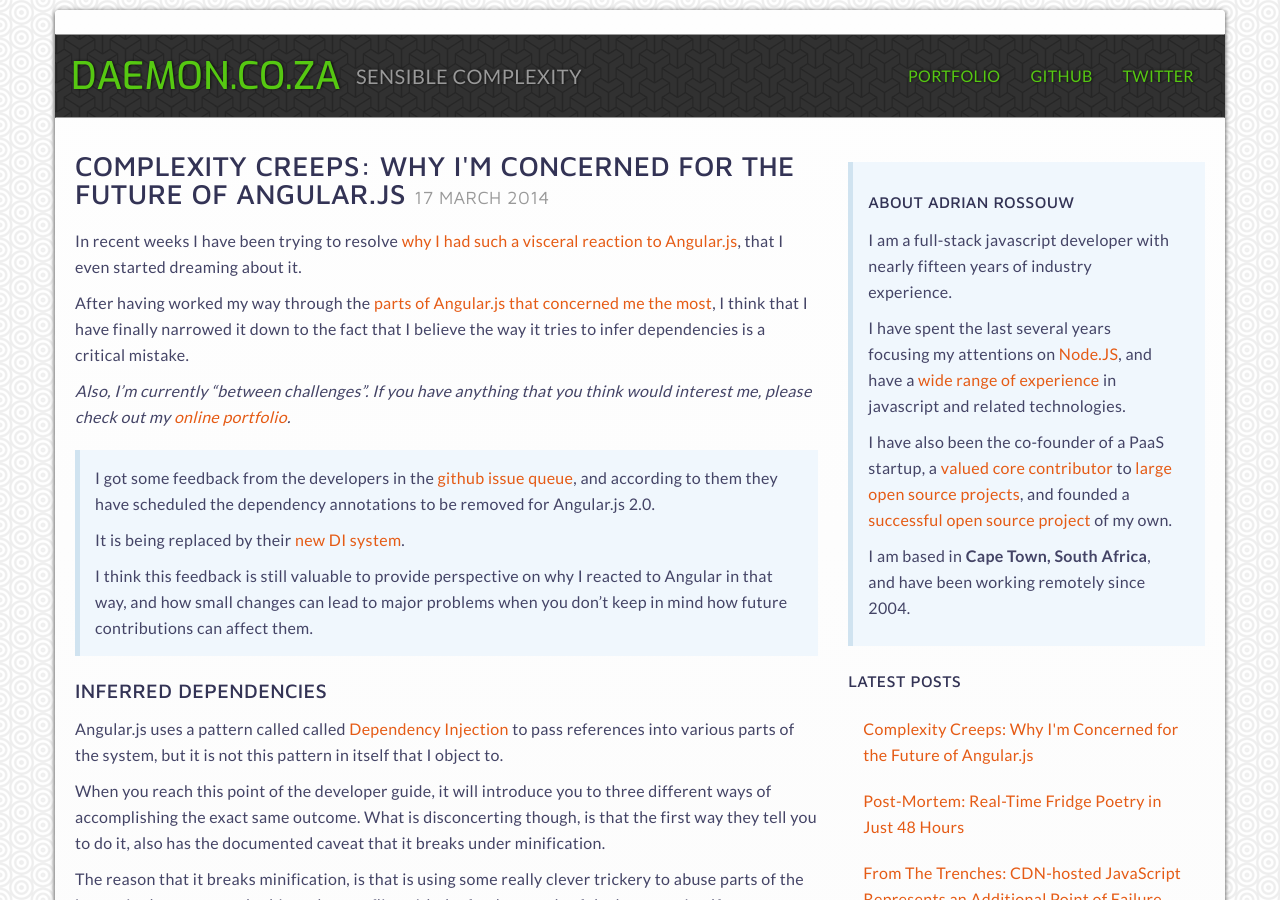
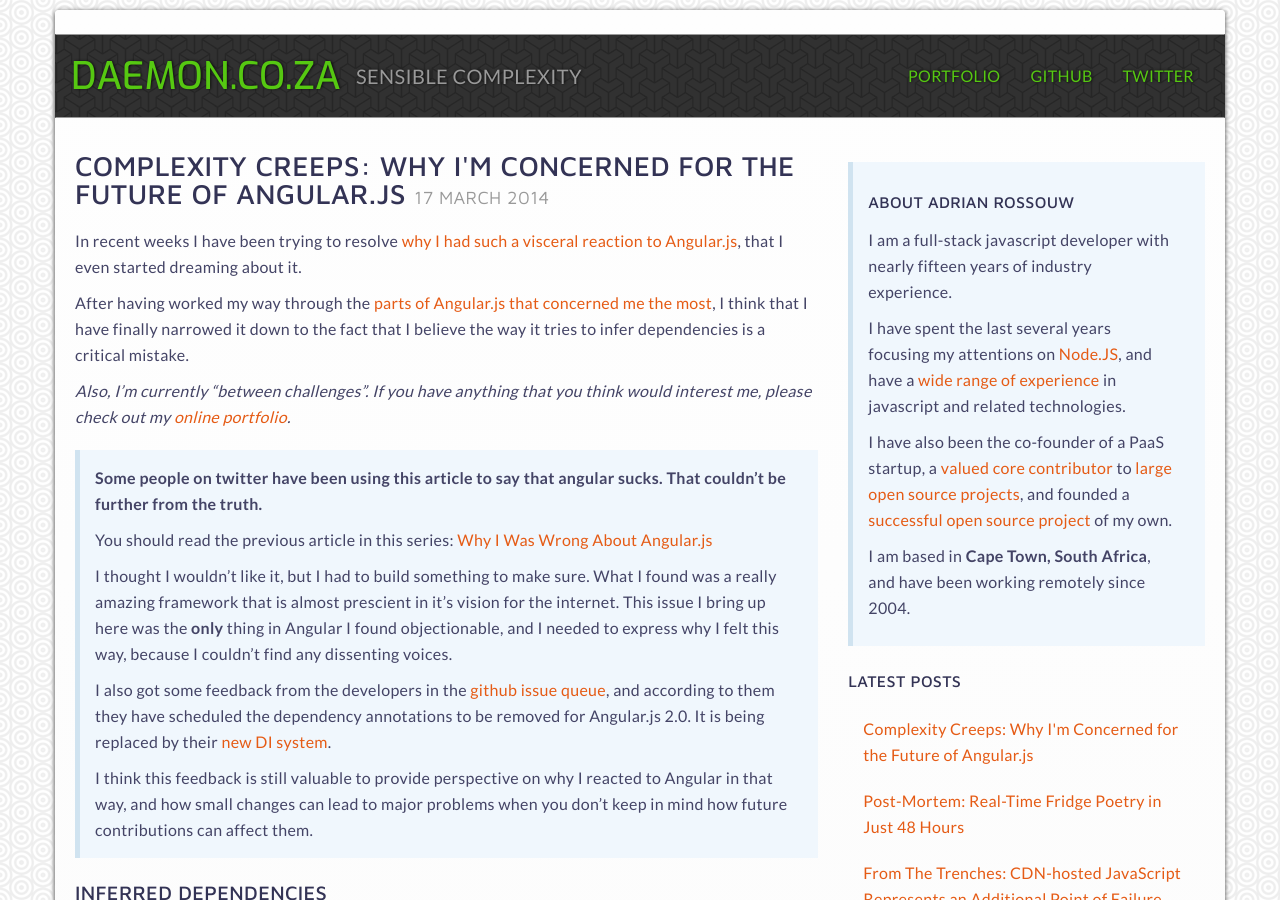
Before and after one commit to AdrianRossouw/daemon-co-za, a Jekyll site: the page built from _posts/articles/2014-03-17-complexity-creeps-concerned-for-future-of-angular.md, in a window 1280 px wide and 900 px high. Built offline with Jekyll 4.4.1, drawn with Linux system fonts in a browser that asks for light colours.

Commit message:
angular doesn't suck

```diff
--- a/_posts/articles/2014-03-17-complexity-creeps-concerned-for-future-of-angular.md
+++ b/_posts/articles/2014-03-17-complexity-creeps-concerned-for-future-of-angular.md
@@ -38,10 +38,16 @@
 please check out my [online portfolio](/portfolio)._
 
 {% capture portfolio %}
-I got some feedback from the developers in the [github issue queue](https://github.com/angular/angular.js/issues/6717), and according to them they have
-scheduled the dependency annotations to be removed for Angular.js 2.0.
+__Some people on twitter have been using this article to say that angular sucks. That couldn't be further from the truth.__
 
-It is being replaced by their [new DI system](https://github.com/angular/di.js).
+You should read the previous article in this series: [Why I Was Wrong About Angular.js](http://daemon.co.za/2014/03/why-wrong-to-be-afraid-angular)
+
+I thought I wouldn't like it, but I had to build something to make sure. What I found was a really amazing framework that is almost prescient in it's vision for the internet.
+This issue I bring up here was the __only__ thing in Angular I found objectionable, and I needed to express why I felt this way, because I couldn't find any dissenting
+voices.
+
+I also got some feedback from the developers in the [github issue queue](https://github.com/angular/angular.js/issues/6717), and according to them they have
+scheduled the dependency annotations to be removed for Angular.js 2.0. It is being replaced by their [new DI system](https://github.com/angular/di.js).
 
 I think this feedback is still valuable to provide perspective on why I reacted to Angular in that way, and how small changes can lead to major problems
 when you don't keep in mind how future contributions can affect them.
```
